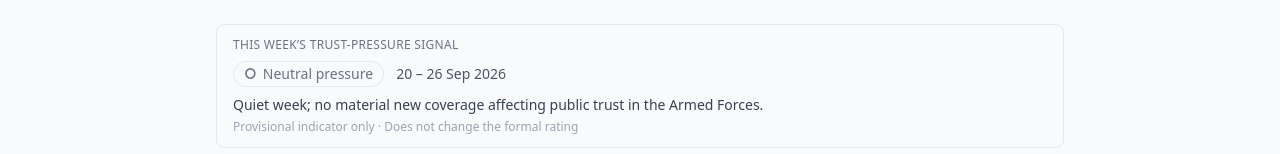
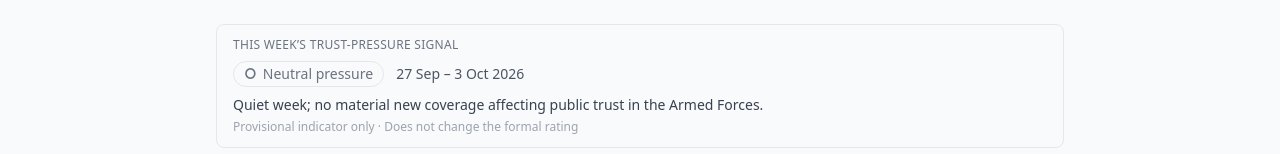
Before and after one commit to stumpyuk1/gir-institutional-ratings, a Next.js app: page /institutions/armed-forces in a window 1280 px wide. Shown: the part 301-455 px from the top of the page. Built offline with nearby package versions, Linux system fonts and the light colour scheme.

Commit message:
Update weekly trust signals for 27 Sep – 3 Oct 2026
Negative: Prisons & Probation, Welfare & Pensions, Economic & Utility Regulators.
Other institutions Neutral, including Transport after no new NATS story.

```diff
--- a/data/institutions-extra.ts
+++ b/data/institutions-extra.ts
@@ -8,9 +8,9 @@ export const extraInstitutions = [
     formalDate: "2026-Q3",
     baseline2000: "A",
     trajectory: "Deteriorating",
-    weeklySignal: "Neutral",
-    signalWeek: "20 – 26 Sep 2026",
-    signalDriver: "No new dominant pricing or enforcement story this week.",
+    weeklySignal: "Negative",
+    signalWeek: "27 Sep – 3 Oct 2026",
+    signalDriver: "The Prime Minister’s 29 September conference speech promised greater public control, and in some reports public ownership, of water and energy, reinforcing the view that the current regulatory settlement has lost public legitimacy.",
     summary: "Public trust in economic utility regulators has collapsed relative to the early post-privatisation period. Price-control frameworks failed to prevent underinvestment and environmental harm in water, while the energy retail crisis exposed gaps in resilience oversight. International standing of the historic RPI-X model has faded; enforcement is widely seen as reactive.",
     trajectoryNotes: [
       "2000 baseline reflects the early post-privatisation framework under Ofgas/OFFER (merged into Ofgem) and Ofwat.",
@@ -43,9 +43,9 @@ export const extraInstitutions = [
     formalDate: "2026-Q3",
     baseline2000: "BBB–",
     trajectory: "Improving",
-    weeklySignal: "Negative",
-    signalWeek: "20 – 26 Sep 2026",
-    signalDriver: "A second NATS technical failure at the Prestwick centre on 21 September caused around 150–200 flight cancellations and widespread delays, amplifying public frustration over system resilience only two weeks after the major 8 September outage.",
+    weeklySignal: "Neutral",
+    signalWeek: "27 Sep – 3 Oct 2026",
+    signalDriver: "No new NATS outage or dominant network-resilience story this week.",
     summary: "From the post-Hatfield Railtrack low point, network safety and track quality have improved and the GBR transition aims to unify track and train incentives. Fiscal subsidy dependence, capital overruns and project delivery costs remain material constraints, keeping the rating in BBB territory. 2026-Q3 outlook revised to Negative after a second NATS Prestwick technical failure on 21 September.",
     trajectoryNotes: [
       "2000 baseline reflects Railtrack’s post-Hatfield crisis and Highways Agency operations.",
@@ -78,9 +78,9 @@ export const extraInstitutions = [
     formalDate: "2026-Q3",
     baseline2000: "A–",
     trajectory: "Deteriorating",
-    weeklySignal: "Neutral",
-    signalWeek: "20 – 26 Sep 2026",
-    signalDriver: "No major new backlog or assessment stories dominating this week.",
+    weeklySignal: "Negative",
+    signalWeek: "27 Sep – 3 Oct 2026",
+    signalDriver: "Andy Burnham’s 29 September conference speech pledged to break the earnings link in the state-pension triple lock from April 2030 to fund a National Care Service, and that pledge led the front pages amid union and activist warnings of a voter revolt.",
     summary: "DWP executes very large fiscal transfers with improving fraud-and-error control and a digitally capable Universal Credit architecture. Chronic disability assessment backlogs, legacy IT risk and the post-pandemic surge in long-term sickness claims leave the system in borderline health with a Negative outlook.",
     trajectoryNotes: [
       "2000 baseline reflects DSS and Employment Service prior to DWP creation in 2001.",
--- a/data/institutions-part1.ts
+++ b/data/institutions-part1.ts
@@ -44,7 +44,7 @@ export const part1: Institution[] = [
     baseline2000: "AA",
     trajectory: "Deteriorating",
     weeklySignal: "Neutral",
-    signalWeek: "20 – 26 Sep 2026",
+    signalWeek: "27 Sep – 3 Oct 2026",
     signalDriver: "Quiet week with no material new coverage of institutional standing or legitimacy.",
     summary: "Public support for remaining a monarchy has fallen to a 33-year low, driven by a sharp generational split. Soft power and ceremonial roles remain strong, but the long-term legitimacy base has narrowed.",
     trajectoryNotes: [
@@ -79,7 +79,7 @@ export const part1: Institution[] = [
     baseline2000: "A",
     trajectory: "Deteriorating",
     weeklySignal: "Neutral",
-    signalWeek: "20 – 26 Sep 2026",
+    signalWeek: "27 Sep – 3 Oct 2026",
     signalDriver: "Quiet week; no single institutional trust shock specific to Parliament.",
     summary: "Trust in government and the system of governing are at or near historic lows. The legislature remains operationally functional, but domestic legitimacy is clearly impaired.",
     trajectoryNotes: [
@@ -114,7 +114,7 @@ export const part1: Institution[] = [
     baseline2000: "AA–",
     trajectory: "Deteriorating",
     weeklySignal: "Neutral",
-    signalWeek: "20 – 26 Sep 2026",
+    signalWeek: "27 Sep – 3 Oct 2026",
     signalDriver: "No significant new coverage of capability, impartiality or delivery this week.",
     summary: "Still more trusted than politicians, but perceptions of bureaucracy and mixed delivery performance have grown. Professional core and impartiality norms hold under sustained pressure.",
     trajectoryNotes: [
@@ -149,7 +149,7 @@ export const part1: Institution[] = [
     baseline2000: "AA–",
     trajectory: "Deteriorating",
     weeklySignal: "Neutral",
-    signalWeek: "20 – 26 Sep 2026",
+    signalWeek: "27 Sep – 3 Oct 2026",
     signalDriver: "Quiet week; no major new confidence or backlog stories dominating coverage.",
     summary: "Formal independence remains robust and international rankings relatively high, but public confidence and operational pressures (backlogs, resources) have deteriorated.",
     trajectoryNotes: [
@@ -184,7 +184,7 @@ export const part1: Institution[] = [
     baseline2000: "AA",
     trajectory: "Stable",
     weeklySignal: "Neutral",
-    signalWeek: "20 – 26 Sep 2026",
+    signalWeek: "27 Sep – 3 Oct 2026",
     signalDriver: "Quiet week; no material new coverage affecting public trust in the Armed Forces.",
     summary: "Public trust remains high relative to almost every other UK institution. Operational professionalism and alliance contribution continue, while personnel and equipment pressures persist.",
     trajectoryNotes: [
@@ -219,7 +219,7 @@ export const part1: Institution[] = [
     baseline2000: "A+",
     trajectory: "Deteriorating",
     weeklySignal: "Neutral",
-    signalWeek: "20 – 26 Sep 2026",
+    signalWeek: "27 Sep – 3 Oct 2026",
     signalDriver: "No single new operational-legitimacy shock dominated coverage this week.",
     summary: "Public confidence remains under sustained pressure from high-profile misconduct cases, operational performance concerns and perceptions of differential treatment. Core capability and most officers continue to deliver, but the legitimacy cushion has thinned markedly over two decades.",
     trajectoryNotes: [
--- a/data/institutions-part2.ts
+++ b/data/institutions-part2.ts
@@ -12,7 +12,7 @@ export const part2: Institution[] = [
     baseline2000: "A",
     trajectory: "Deteriorating",
     weeklySignal: "Neutral",
-    signalWeek: "20 – 26 Sep 2026",
+    signalWeek: "27 Sep – 3 Oct 2026",
     signalDriver: "Follow-up coverage of the Thirlwall Inquiry did not constitute a new short-term trust shock this week.",
     summary: "The NHS retains strong symbolic attachment as a national institution, but satisfaction with access and waiting times has been low for years. Financial and workforce pressures remain intense.",
     trajectoryNotes: [
@@ -47,7 +47,7 @@ export const part2: Institution[] = [
     baseline2000: "AA–",
     trajectory: "Deteriorating",
     weeklySignal: "Neutral",
-    signalWeek: "20 – 26 Sep 2026",
+    signalWeek: "27 Sep – 3 Oct 2026",
     signalDriver: "Quiet week with no material new legitimacy or value-for-money stories.",
     summary: "UK universities retain strong global research standing and soft-power value. Domestic legitimacy is under pressure from student debt, industrial action and perceived value-for-money questions.",
     trajectoryNotes: [
@@ -82,7 +82,7 @@ export const part2: Institution[] = [
     baseline2000: "AA–",
     trajectory: "Deteriorating",
     weeklySignal: "Neutral",
-    signalWeek: "20 – 26 Sep 2026",
+    signalWeek: "27 Sep – 3 Oct 2026",
     signalDriver: "No dominant new impartiality or funding crisis story this week.",
     summary: "The BBC remains a major soft-power and cultural institution with high reach. Trust in its impartiality has declined and the licence-fee settlement remains politically contested.",
     trajectoryNotes: [
@@ -117,7 +117,7 @@ export const part2: Institution[] = [
     baseline2000: "AAA",
     trajectory: "Deteriorating",
     weeklySignal: "Neutral",
-    signalWeek: "20 – 26 Sep 2026",
+    signalWeek: "27 Sep – 3 Oct 2026",
     signalDriver: "Routine open-letter exchange on inflation; no material new institutional-standing shock.",
     summary: "Operational independence and technical credibility remain high. The inflation episode of 2021–23 and subsequent policy response dented the near-perfect pre-crisis reputation, but the institution retains strong comparative standing.",
     trajectoryNotes: [
@@ -152,7 +152,7 @@ export const part2: Institution[] = [
     baseline2000: "AA",
     trajectory: "Deteriorating",
     weeklySignal: "Neutral",
-    signalWeek: "20 – 26 Sep 2026",
+    signalWeek: "27 Sep – 3 Oct 2026",
     signalDriver: "No major new fiscal or institutional-credibility story this week.",
     summary: "Treasury retains core fiscal and economic coordination functions. Credibility has been tested by successive fiscal events and the 2022 mini-budget episode; medium-term fiscal framework remains a work in progress.",
     trajectoryNotes: [
@@ -187,7 +187,7 @@ export const part2: Institution[] = [
     baseline2000: "A–",
     trajectory: "Deteriorating",
     weeklySignal: "Neutral",
-    signalWeek: "20 – 26 Sep 2026",
+    signalWeek: "27 Sep – 3 Oct 2026",
     signalDriver: "No single dominant section 114 or service-collapse story this week.",
     summary: "Local government delivers a wide range of essential services under sustained funding pressure. Multiple section 114 notices and service reductions have become more frequent; the overall system is under clear strain.",
     trajectoryNotes: [
--- a/data/institutions-part3.ts
+++ b/data/institutions-part3.ts
@@ -12,7 +12,7 @@ export const part3: Institution[] = [
     baseline2000: "A",
     trajectory: "Deteriorating",
     weeklySignal: "Neutral",
-    signalWeek: "20 – 26 Sep 2026",
+    signalWeek: "27 Sep – 3 Oct 2026",
     signalDriver: "Follow-up on the prior award controversy did not generate a new dominant trust shock this week.",
     summary: "The Church of England remains the established church with residual soft-power and civic roles. Attendance, membership and cultural authority have declined substantially since 2000; safeguarding failures have damaged trust.",
     trajectoryNotes: [
@@ -46,9 +46,9 @@ export const part3: Institution[] = [
     formalDate: "2026-Q3",
     baseline2000: "BBB+",
     trajectory: "Deteriorating",
-    weeklySignal: "Neutral",
-    signalWeek: "20 – 26 Sep 2026",
-    signalDriver: "No dominant new overcrowding or disorder story this week.",
+    weeklySignal: "Negative",
+    signalWeek: "27 Sep – 3 Oct 2026",
+    signalDriver: "On 1 October the Sentencing Act early-release scheme put about 700 offenders onto the streets in the first of ten waves, with jails at about 98% capacity and widespread coverage that many left without tags because probation lacked monitoring devices.",
     summary: "2026-Q3 formal review: rating lowered one notch to BB, outlook remains Negative. The adult male estate is again at about 97–98 per cent, and from 1 October 2026 headroom is being created by the Sentencing Act early-release scheme (about 700 on the first day, about 2,500 by year-end) rather than by usable places. Safety and rehabilitation performance remain impaired relative to the early 2000s baseline.",
     trajectoryNotes: [
       "Prison population and density pressures have intensified; adult male occupancy again above 97 per cent in September 2026.",
@@ -82,7 +82,7 @@ export const part3: Institution[] = [
     baseline2000: "A",
     trajectory: "Deteriorating",
     weeklySignal: "Neutral",
-    signalWeek: "20 – 26 Sep 2026",
+    signalWeek: "27 Sep – 3 Oct 2026",
     signalDriver: "Quiet week; no major new attainment or industrial-action story.",
     summary: "The state school system continues to deliver universal provision. Attainment gaps, teacher recruitment/retention and post-pandemic recovery pressures have eroded the overall profile from the early-2000s baseline.",
     trajectoryNotes: [
@@ -117,7 +117,7 @@ export const part3: Institution[] = [
     baseline2000: "A",
     trajectory: "Stable",
     weeklySignal: "Neutral",
-    signalWeek: "20 – 26 Sep 2026",
+    signalWeek: "27 Sep – 3 Oct 2026",
     signalDriver: "No major new tax-administration or customer-service story this week.",
     summary: "HMRC collects the bulk of UK tax revenue with improving digital channels. Customer service performance and complexity of the tax code remain persistent criticisms; compliance yield is a relative strength.",
     trajectoryNotes: [
@@ -152,7 +152,7 @@ export const part3: Institution[] = [
     baseline2000: "A",
     trajectory: "Deteriorating",
     weeklySignal: "Neutral",
-    signalWeek: "20 – 26 Sep 2026",
+    signalWeek: "27 Sep – 3 Oct 2026",
     signalDriver: "Quiet week; no major new disclosure or charging-decision controversy.",
     summary: "The Crown Prosecution Service and related prosecutorial functions operate under caseload and disclosure pressures. Public confidence has been affected by high-profile failures and backlogs in the wider criminal justice system.",
     trajectoryNotes: [
@@ -187,7 +187,7 @@ export const part3: Institution[] = [
     baseline2000: "A+",
     trajectory: "Deteriorating",
     weeklySignal: "Neutral",
-    signalWeek: "20 – 26 Sep 2026",
+    signalWeek: "27 Sep – 3 Oct 2026",
     signalDriver: "Quiet week after last month's wildfire coverage; no new dominant trust story.",
     summary: "External public trust remains among the highest of any UK public service, and emergency response is still broadly effective. Lengthening response times, on-call recruitment/retention pressure, post-Grenfell building-safety demands, and HMICFRS findings on culture and misconduct have eroded the overall profile from a clear A+ baseline.",
     trajectoryNotes: [
```
